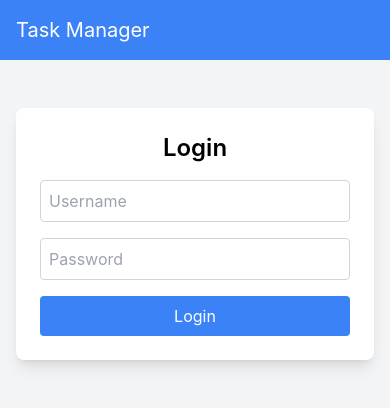
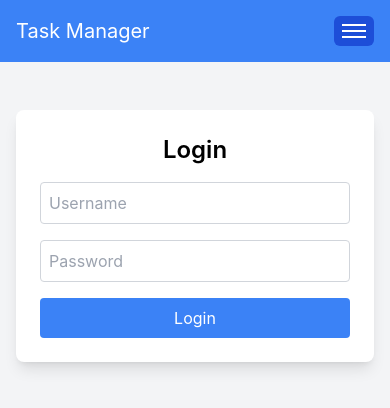
Before and after one commit to RohanKumar122/task-manager-fastAPI, a React (Create React App) app in the folder task-manager-frontend/: page /login in a window 390 px wide. Shown: the top 408 px of the page. Built offline with nearby package versions, Linux system fonts and the light colour scheme; no server answers.

Commit message:
Update responsive hamburger

```diff
--- a/task-manager-frontend/src/components/Header.js
+++ b/task-manager-frontend/src/components/Header.js
@@ -1,11 +1,51 @@
-import React from 'react'
+import React, { useState } from "react";
+import { useNavigate } from "react-router-dom";
 
 const Header = () => {
+  const navigate = useNavigate();
+  const [isMenuOpen, setIsMenuOpen] = useState(false);
+
+  const handleNavigation = (path) => {
+    navigate(path);
+    setIsMenuOpen(false);
+  };
+
   return (
-    <header className="bg-blue-500 text-white p-4">
-          <h1 className="text-xl">Task Manager</h1>
-        </header>
-  )
-}
+    <header className="bg-blue-500 text-white p-4 flex items-center justify-between relative">
+      <h1 className="text-xl">Task Manager</h1>
+      <div className="relative">
+        {/* Hamburger Button */}
+        <button
+          onClick={() => setIsMenuOpen((prev) => !prev)}
+          className="flex items-center justify-center p-2 rounded-md bg-blue-700 hover:bg-blue-600 focus:outline-none"
+        >
+          <div className="space-y-1">
+            <span className="block w-6 h-0.5 bg-white"></span>
+            <span className="block w-6 h-0.5 bg-white"></span>
+            <span className="block w-6 h-0.5 bg-white"></span>
+          </div>
+        </button>
 
-export default Header
+        {/* Dropdown Menu */}
+        {isMenuOpen && (
+          <div className="absolute right-0 mt-2 w-40 bg-white text-black rounded-md shadow-lg">
+            <button
+              onClick={() => handleNavigation("/")}
+              className="block px-4 py-2 w-full text-left hover:bg-gray-100"
+            >
+              Home
+            </button>
+            <button
+              onClick={() => handleNavigation("/login")}
+              className="block px-4 py-2 w-full text-left hover:bg-gray-100"
+            >
+              Login
+            </button>
+          </div>
+        )}
+      </div>
+    </header>
+  );
+};
+
+export default Header;
```
